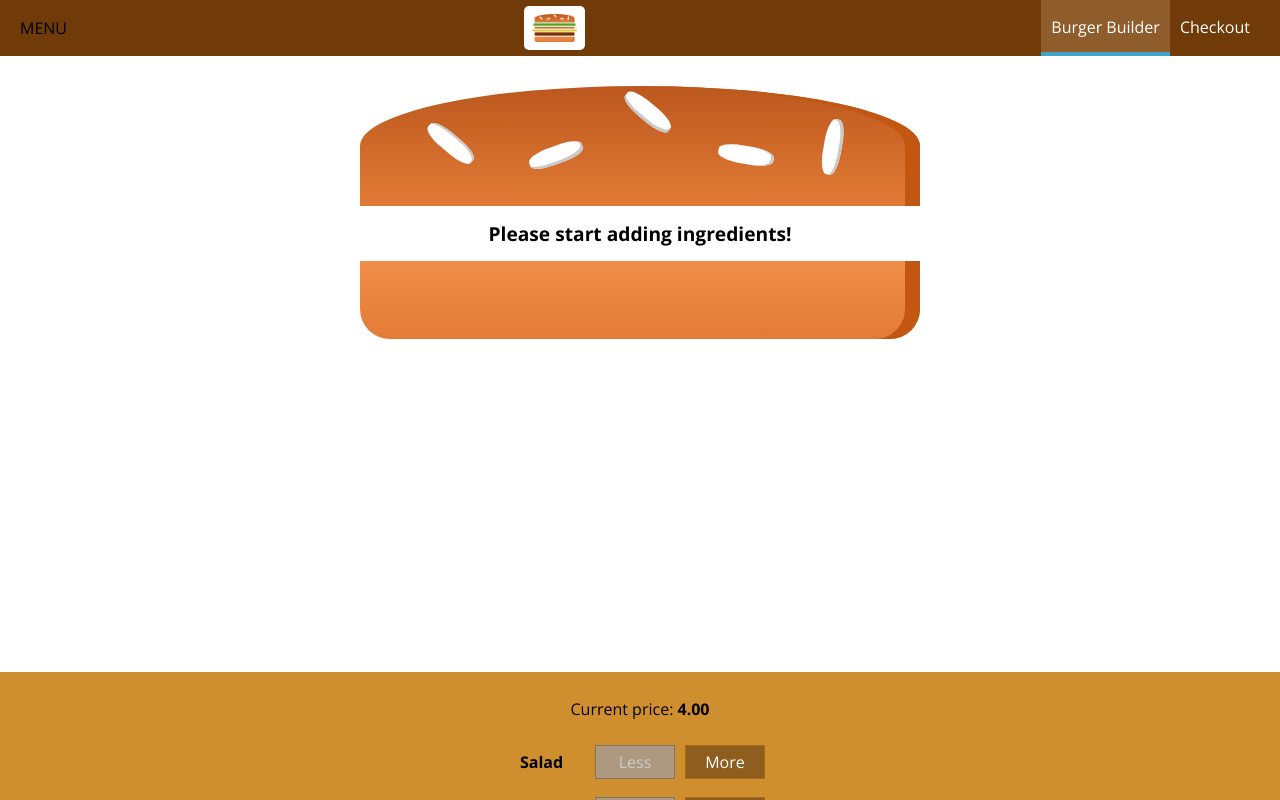
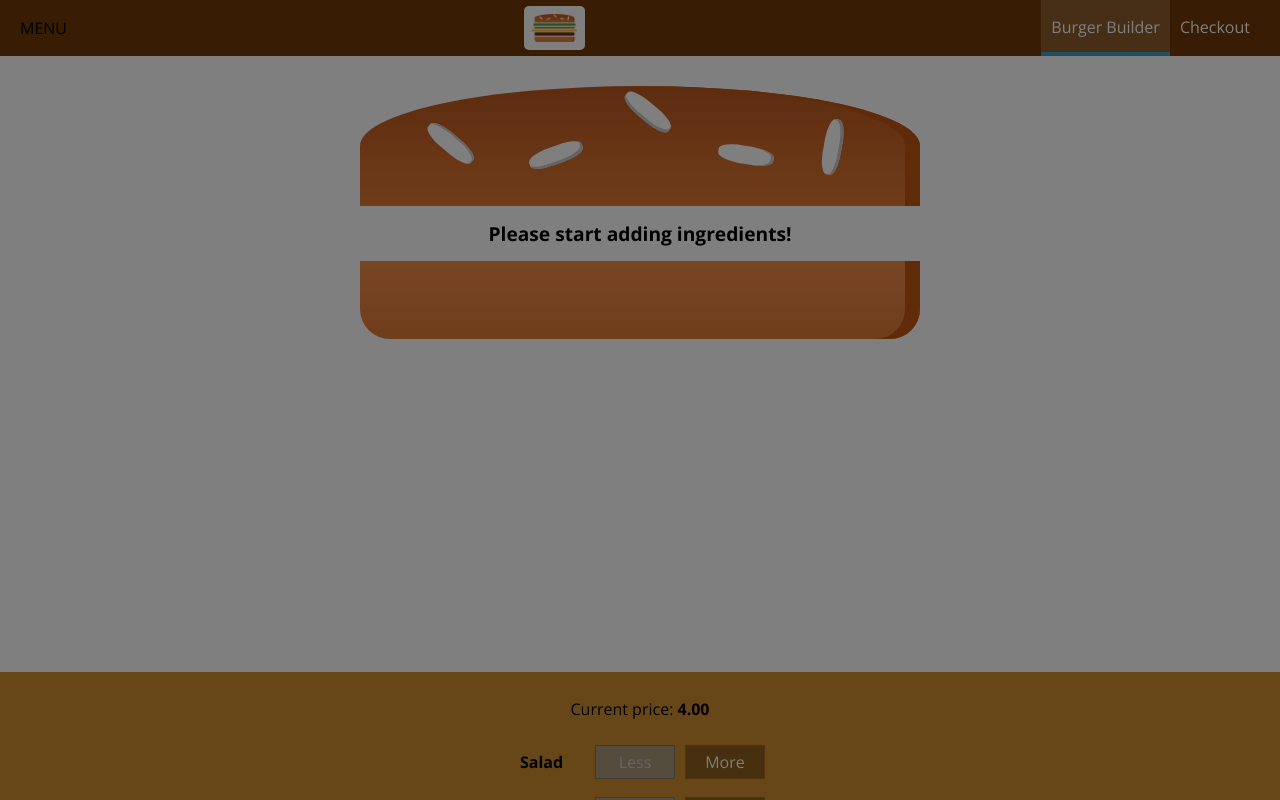
Before and after one commit to rodrake1/react-portfolio, a React (Create React App) app: page / in a window 1280 px wide. Shown: the top 800 px of the page. Built offline with nearby package versions, Linux system fonts and the light colour scheme.

Commit message:
149. Reusing the Backdrop

```diff
--- a/src/components/Layout/Layout.js
+++ b/src/components/Layout/Layout.js
@@ -1,17 +1,32 @@
-import React from 'react';
+import React, { Component } from 'react';
 import Aux from '../../hoc/Auxiliary';
 import Toolbar from '../Navigation/Toolbar/Toolbar';
 import SideMenu from '../Navigation/SideMenu/SideMenu';
 import classes from './Layout.module.css';
 
-const layout = props => (
+class Layout extends Component {
+  state = {
+    showSideMenu: true
+  }
+
+  handleCloseSideMenu = () => {
+    this.setState({ showSideMenu: false });
+  }
+
+  render () {
+    return (
       <Aux>
         <Toolbar />
-    <SideMenu />
+        <SideMenu
+          show={this.state.showSideMenu}
+          onClose={this.handleCloseSideMenu}
+        />
         <main className={classes.Content}>
-      {props.children}
+          {this.props.children}
         </main>
       </Aux>
     );
+  }
+}
 
-export default layout;
+export default Layout;
--- a/src/components/Navigation/SideMenu/SideMenu.js
+++ b/src/components/Navigation/SideMenu/SideMenu.js
@@ -1,11 +1,23 @@
 import React from 'react';
 import Logo from '../../Logo/Logo';
 import NavigationItems from '../NavigationItems/NavigationItems';
+import Backdrop from '../../UI/Backdrop/Backdrop';
+import Aux from '../../../hoc/Auxiliary';
 import classes from './SideMenu.module.css';
 
 const sideMenu = props => {
+  const sideMenuClasses = [
+    classes.SideMenu,
+    props.show ? classes.Open : classes.Close
+  ].join(' ');
+
   return (
-    <div className={classes.SideMenu}>
+    <Aux>
+      <Backdrop
+        show={props.show}
+        onClick={props.onClose}
+      />
+      <div className={sideMenuClasses}>
         <div className={classes.Logo}>
           <Logo />
         </div>
@@ -13,6 +25,7 @@ const sideMenu = props => {
           <NavigationItems />
         </nav>
       </div>
+    </Aux>
   );
 }
 
--- a/src/components/Navigation/Toolbar/Toolbar.js
+++ b/src/components/Navigation/Toolbar/Toolbar.js
@@ -3,7 +3,7 @@ import classes from './Toolbar.module.css';
 import NavigationItems from '../NavigationItems/NavigationItems';
 import Logo from '../../Logo/Logo';
 
-const toolbar = props => (
+const toolbar = () => (
   <header className={classes.Toolbar}>
     <div>MENU</div>
     <div className={classes.Logo}>
```
Lines whose indentation alone changed are shown as unchanged.
